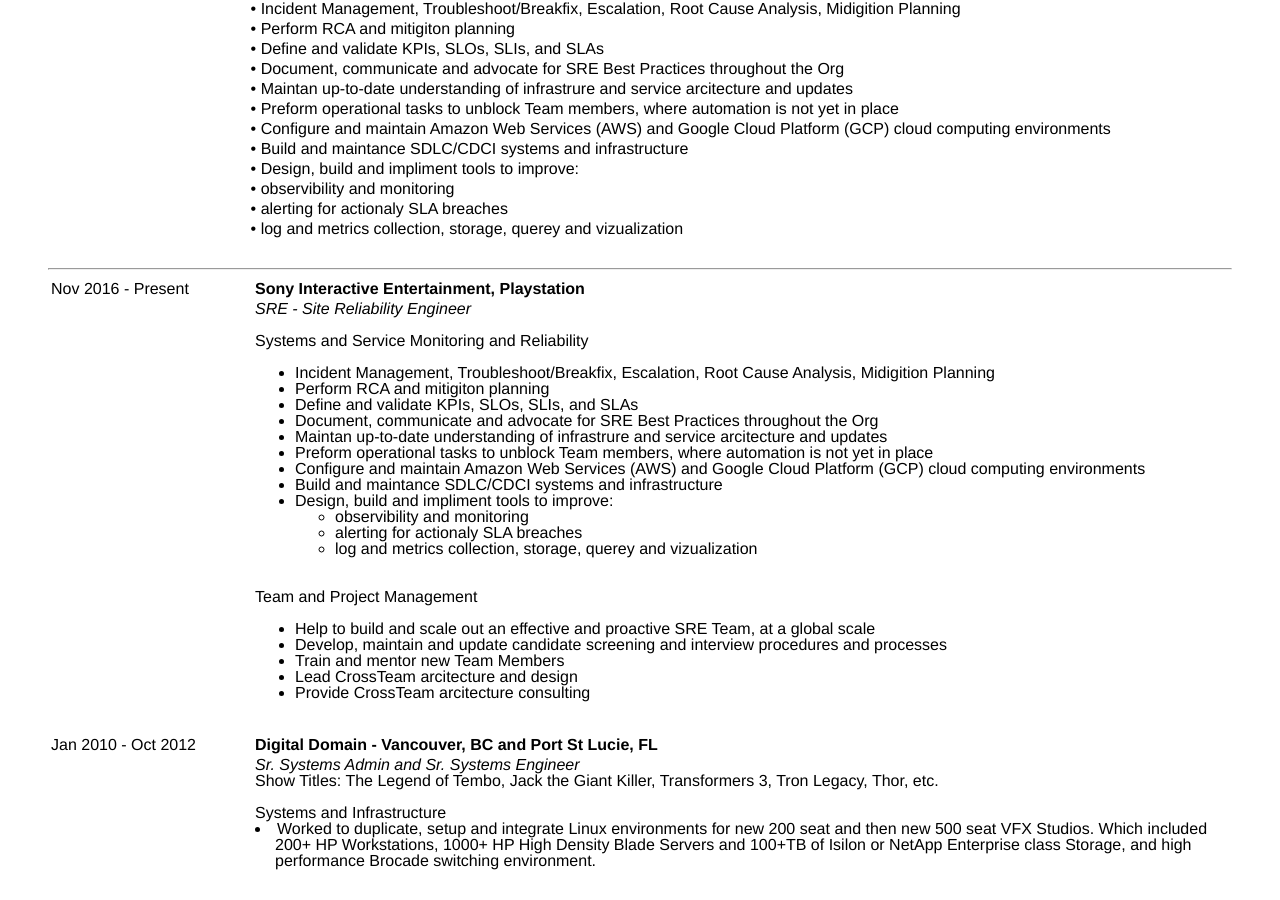
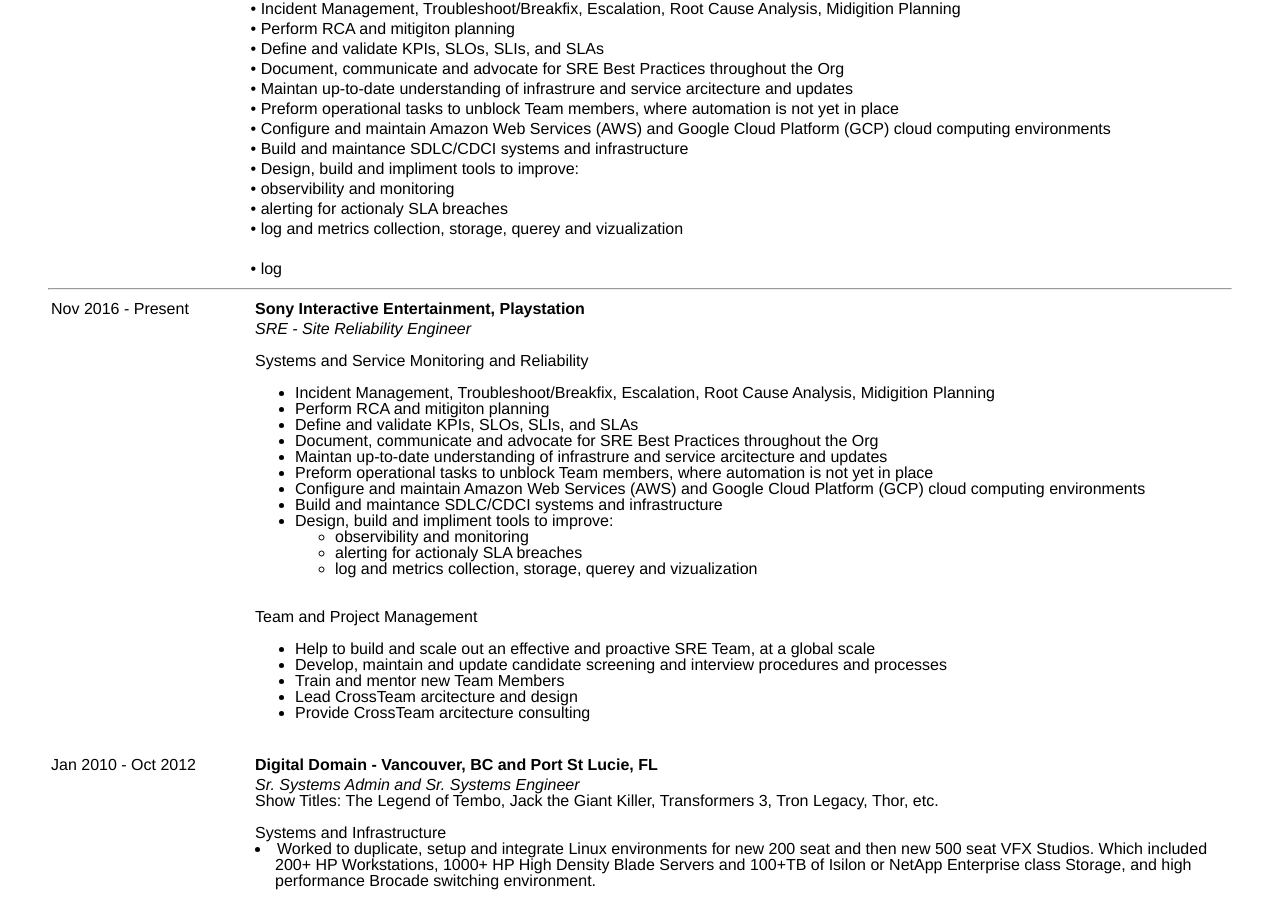
Before and after one commit to mpursley/mpursley.github.io, a Jekyll site: the page built from index_resume_short.md, in a window 1280 px wide and 900 px high, scrolled down 528 px. Built offline with Jekyll 4.4.1, drawn with Linux system fonts in a browser that asks for light colours.

Commit message:
Update index_resume_short.md

```diff
--- a/index_resume_short.md
+++ b/index_resume_short.md
@@ -49,6 +49,7 @@
 | &nbsp;             | • alerting for actionaly SLA breaches
 | &nbsp;             | • log and metrics collection, storage, querey and vizualization
 | &nbsp;             | &nbsp;
+| &nbsp;             | • log
 
 
 <hr>
```
